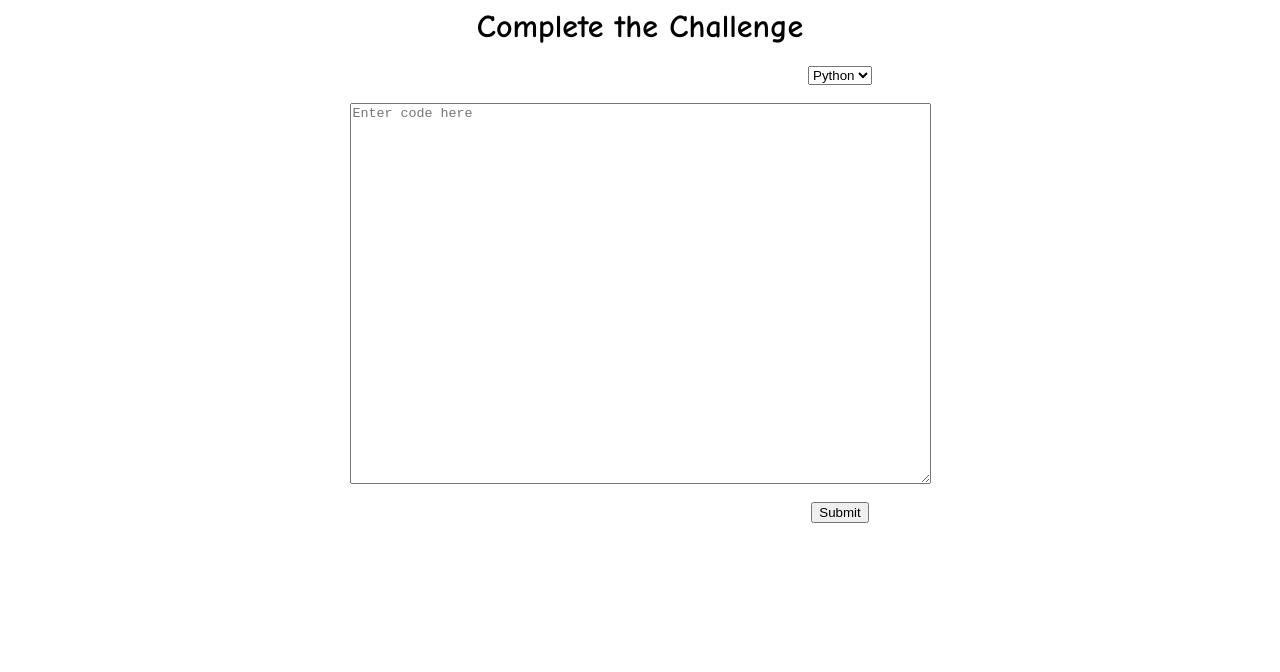
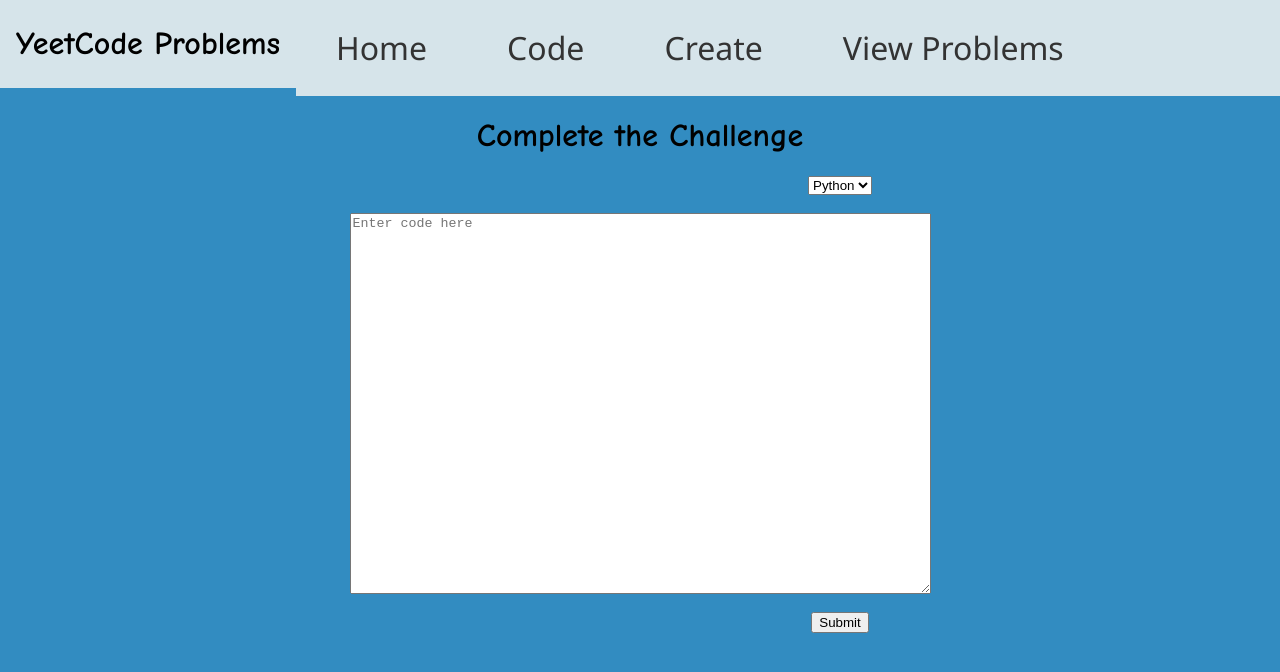
Before and after one commit to IanMarcC/YeetCode, a website: page src/code.html in a window 1280 px wide. Drawn offline with nearby package versions, Linux system fonts and the light colour scheme.

Commit message:
Added navbar to code.html

```diff
--- a/src/code.html
+++ b/src/code.html
@@ -7,6 +7,15 @@
 
     </head>
     <body>
+
+        <div class="logo"><h1>YeetCode Problems</h1></div>
+
+        <div class="topnav">
+                <a href="index.html">Home</a>
+                <a href="code.html">Code</a>
+                <a href="create.html">Create</a>
+                <a href="view.html">View Problems</a>
+        </div>
 
     	<div class="challenge">
     		<h1>Complete the Challenge</h1>
--- a/src/styles/code.css
+++ b/src/styles/code.css
@@ -1,4 +1,52 @@
+body {
+	height: 100%;
+	margin: 0;
+	text-align: center;
+    color: black;
+	width: 100%;
+	font-family: Comic Sans MS, cursive, serif;
+    background-color: 328cc1;
+    /*
+	background-color: rgb(67, 66, 90);
+    */
 
+	background-size: initial;
+}
+.topnav {
+    overflow: hidden;
+    background-color: rgba(255, 250, 246, 0.8);
+    margin-top: 0px;
+    line-height: 5rem;
+    /*border-style: solid;
+    */border-width: medium;
+    border-left-width:0%;
+}
+
+.logo {
+    display:flex;
+    float:left;
+    padding: .25rem;
+    padding-left:1rem;
+    padding-right:1rem;
+    background-color: rgba(255, 250, 246, 0.8);
+}
+
+.topnav a {
+    display: flex;
+    float: left;
+    color: #333;
+    text-align: center;
+    text-decoration: none;
+    font-family: Segoe UI;
+	font-size: 2rem;
+    padding:.5rem;
+    padding-left:2.5rem;
+    padding-right:2.5rem;
+}
+.topnav a:hover {
+    background-color: rgb(50,60,120);
+    color:rgb(255, 250, 0);
+}
 
 .challenge 	h1 {
 	text-align: center;
```
Also changed, not shown: src/view.html (+1 -0 lines).
